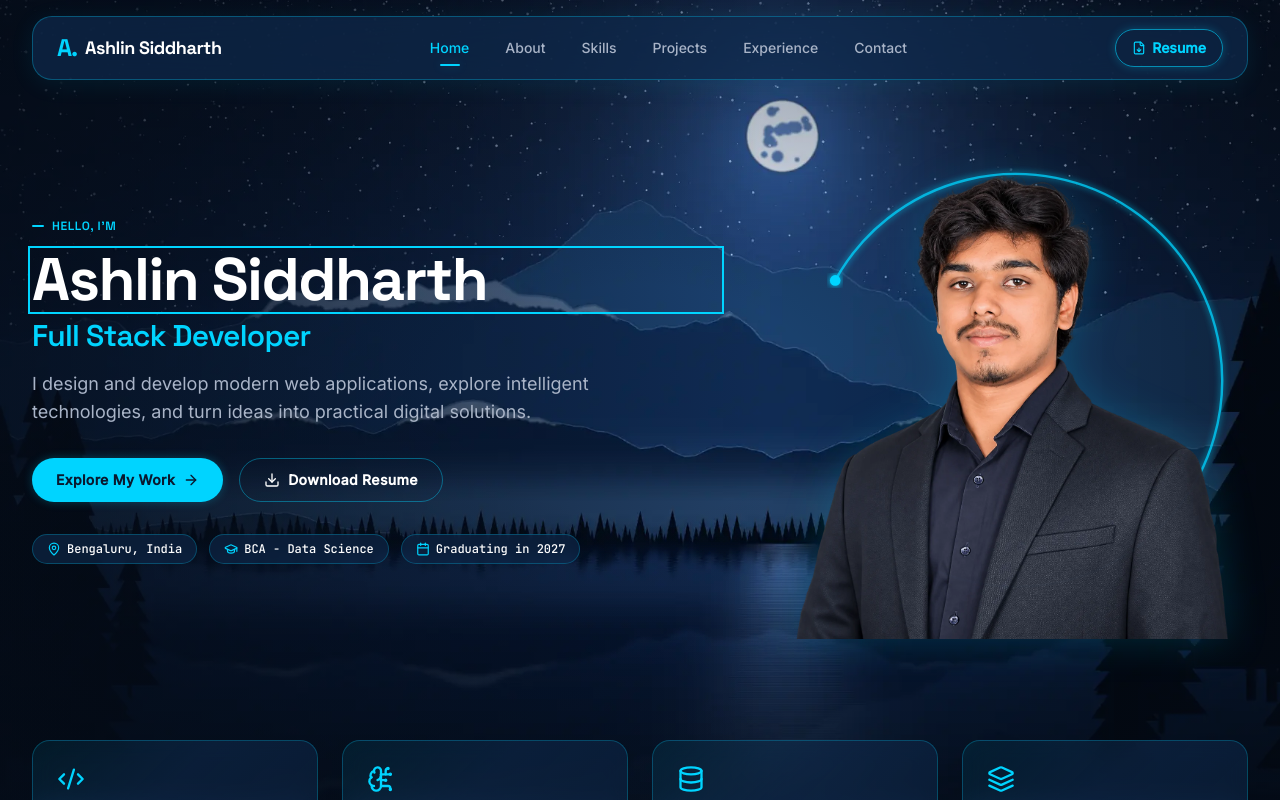
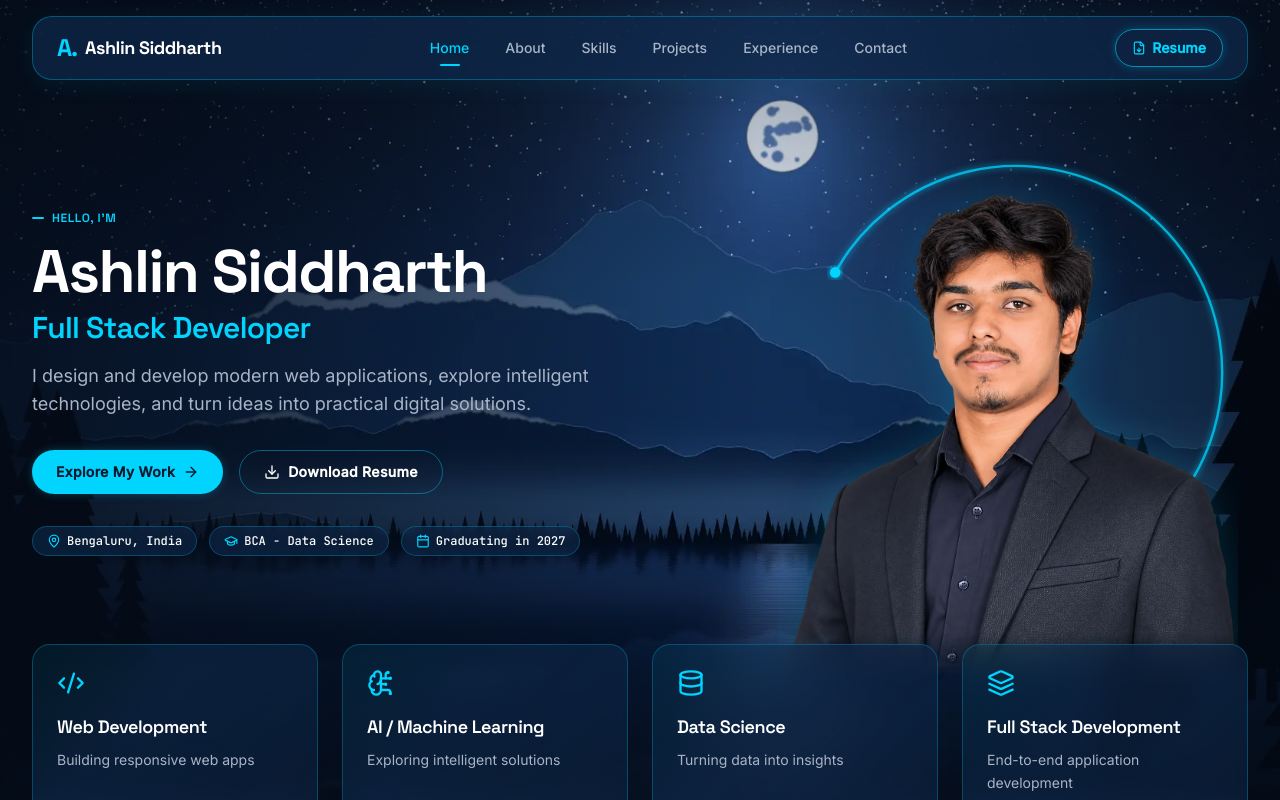
Before and after one commit to ashlinsiddharth/ashlin-portfolio, a React (Vite) app: page / in a window 1280 px wide. Shown: the top 800 px of the page. Built offline with nearby package versions, Linux system fonts and the light colour scheme.

Commit message:
fix(restore): remove programmatic h1 outline and seat portrait behind focus cards

```diff
--- a/src/components/home/HeroSection.tsx
+++ b/src/components/home/HeroSection.tsx
@@ -11,7 +11,7 @@ export const HeroSection: React.FC = () => {
   return (
     <section
       aria-labelledby="hero-heading"
-      className="relative pt-4 sm:pt-8 lg:pt-12 pb-6 sm:pb-10 lg:pb-16"
+      className="relative pt-4 sm:pt-8 lg:pt-10 pb-2 sm:pb-4 lg:pb-0"
     >
       <div className="flex flex-col-reverse lg:flex-row items-center justify-between gap-8 lg:gap-12">
         {/* Left Column (Hero Content & CTAs) */}
@@ -102,17 +102,17 @@ export const HeroSection: React.FC = () => {
               />
             </svg>
 
-            {/* Ashlin Siddharth Cutout Portrait (head breaks above ring, torso extends down) */}
-            <picture className="relative z-10 flex items-end justify-center w-[260px] h-[320px] sm:w-[350px] sm:h-[430px] lg:w-[440px] lg:h-[530px] -mb-2 sm:-mb-4 lg:-mb-6">
+            {/* Ashlin Siddharth Cutout Portrait (head breaks above ring, torso extends down behind FocusCards) */}
+            <picture className="relative z-10 flex items-end justify-center w-[260px] h-[320px] sm:w-[350px] sm:h-[430px] lg:w-[460px] lg:h-[550px] lg:-mb-12">
               <source srcSet={portraitWebp} type="image/webp" />
               <img
                 src={portraitImg}
                 alt="Portrait of Ashlin Siddharth"
-                width={440}
-                height={530}
+                width={460}
+                height={550}
                 loading="eager"
                 fetchPriority="high"
-                className="w-full h-full object-contain filter drop-shadow-[0_0_20px_rgba(0,212,255,0.18)]"
+                className="w-full h-full object-contain object-bottom filter drop-shadow-[0_0_20px_rgba(0,212,255,0.18)] [mask-image:linear-gradient(to_bottom,black_85%,transparent_100%)] lg:[mask-image:linear-gradient(to_bottom,black_92%,transparent_100%)]"
               />
             </picture>
           </div>
--- a/src/pages/AboutPage.tsx
+++ b/src/pages/AboutPage.tsx
@@ -44,7 +44,7 @@ export const AboutPage: React.FC = () => {
                   className="absolute bottom-6 inset-x-8 h-28 rounded-full bg-brand-cyan/15 blur-2xl pointer-events-none"
                   aria-hidden="true"
                 />
-                <picture className="relative z-10 flex items-end justify-center w-[220px] h-[280px] sm:w-[250px] sm:h-[310px]">
+                <picture className="relative z-10 flex items-end justify-center w-full h-[290px] sm:h-[320px]">
                   <source srcSet={portraitWebp} type="image/webp" />
                   <img
                     src={portraitImg}
@@ -52,7 +52,7 @@ export const AboutPage: React.FC = () => {
                     width={250}
                     height={310}
                     loading="lazy"
-                    className="w-full h-full object-contain filter drop-shadow-[0_0_15px_rgba(0,212,255,0.15)]"
+                    className="w-full h-full object-contain object-bottom filter drop-shadow-[0_0_15px_rgba(0,212,255,0.15)]"
                   />
                 </picture>
               </div>
--- a/src/pages/HomePage.tsx
+++ b/src/pages/HomePage.tsx
@@ -11,7 +11,7 @@ export const HomePage: React.FC = () => {
       <Seo title="Ashlin Siddharth | Full Stack Developer" />
       <HeroSection />
       {/* Focus cards sitting in front of portrait with higher z-index */}
-      <Reveal delayMs={100} className="relative z-20">
+      <Reveal delayMs={100} className="relative z-20 lg:-mt-6">
         <FocusCards />
       </Reveal>
       {/* Soft hairline divider between focus cards and About teaser */}
--- a/src/styles/index.css
+++ b/src/styles/index.css
@@ -100,6 +100,16 @@
    Suppresses non-essential transitions and animations when user requests
    reduced motion in system preferences.
    ========================================================================== */
+/* ==========================================================================
+   Programmatic Focus Cleanup
+   When route change shifts focus to h1 (tabIndex="-1") for screen readers,
+   suppress visual focus outline so no rectangular box appears around the heading.
+   ========================================================================== */
+h1[tabindex="-1"]:focus,
+main[tabindex="-1"]:focus {
+  outline: none !important;
+}
+
 @media (prefers-reduced-motion: reduce) {
   *,
   *::before,
```
